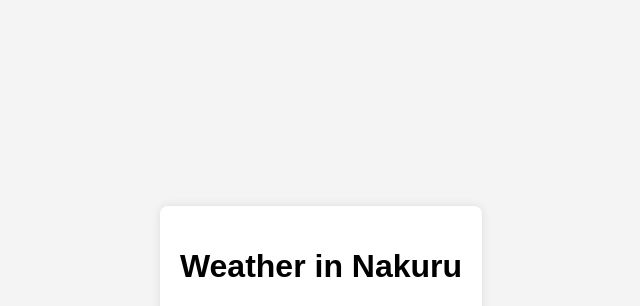
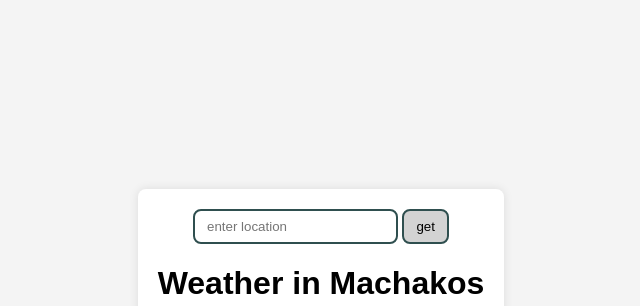
Before and after one commit to DennisMuthama/weather, a Django app: page / in a window 1280 px wide. Shown: the top 306 px of the page, without its empty margins (323-963 px from the left). Run offline with Django 5.2, Linux system fonts and the light colour scheme; data that the repository does not hold is empty.

Commit message:
made a form in template

```diff
--- a/weather_app/templates/weather_app/index.html
+++ b/weather_app/templates/weather_app/index.html
@@ -25,10 +25,22 @@ v<!DOCTYPE html>
             width: 200px;
             height: 200px;
         }
+        input,button{
+            border: 2px solid darkslategrey;
+            border-radius: 8px;
+            padding: 8px 12px;
+        }
+        button{
+            background: lightgrey;
+        }
     </style>
 </head>
 <body>
     <div class="container">
+        <form>
+            <input type="text" placeholder="enter location"/>
+            <button type="submit">get</button>
+        </form>
         <h1>Weather in {{ weather.city }}</h1>
         <p><strong>Temperature:</strong> {{ weather.temperature }}°C</p>
         <p><strong>Description:</strong> {{ weather.description }}</p>
--- a/weather_app/views.py
+++ b/weather_app/views.py
@@ -4,8 +4,9 @@ import requests
 
 
 def index(request):
+    print("this is your request ",request)
     api_key = settings.API_KEY
-    city = 'Nakuru'
+    city = 'Machakos'
     url = f'http://api.openweathermap.org/data/2.5/weather?q={city}&appid={api_key}&units=metric'
 
     response = requests.get(url)
```
